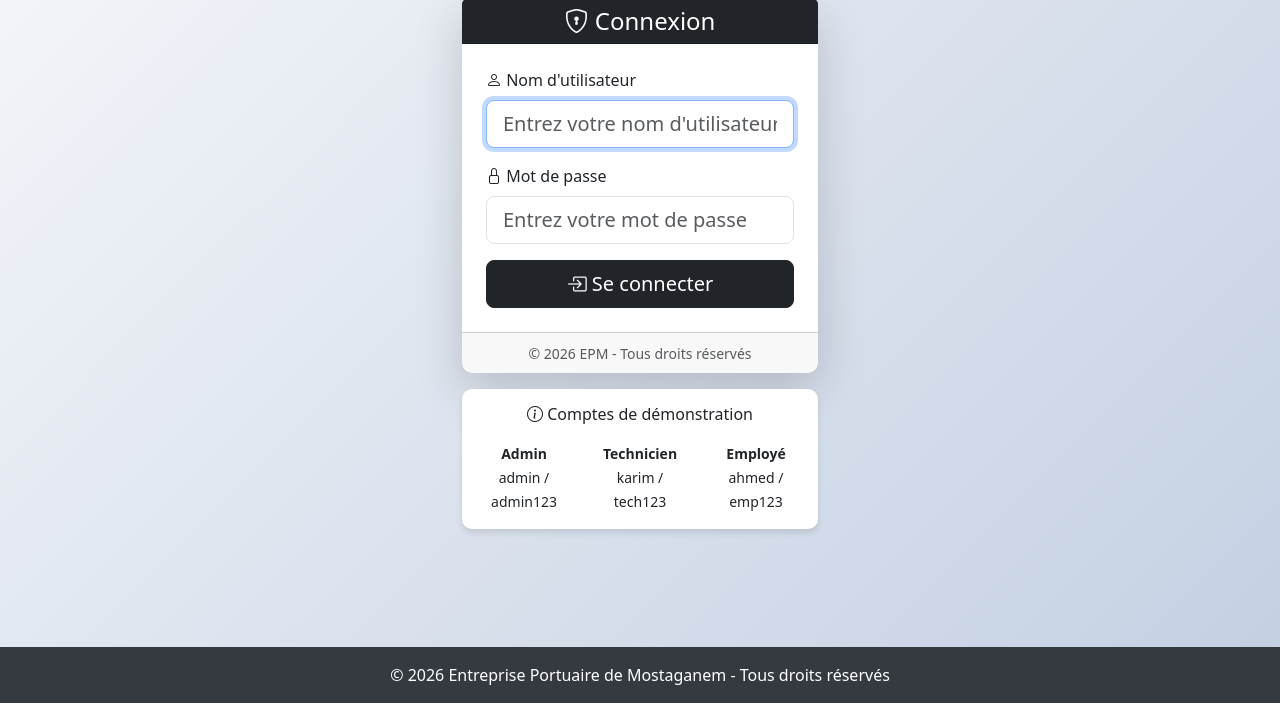
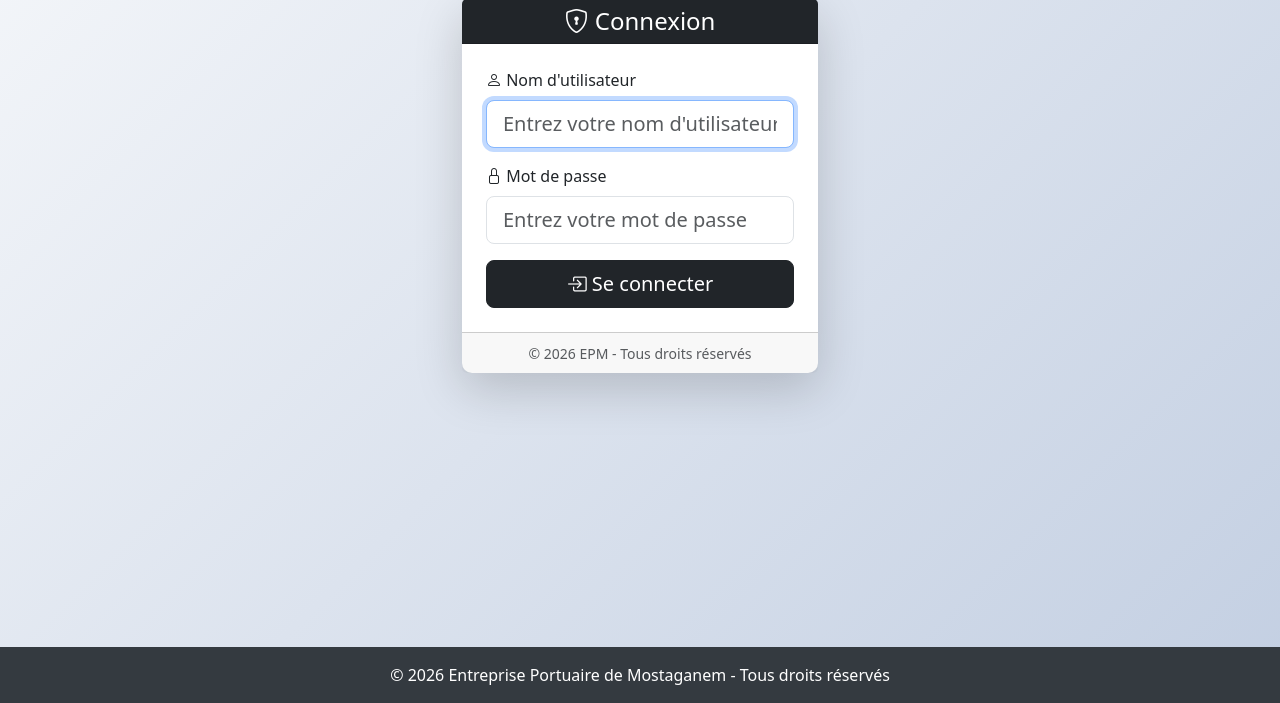
Before and after one commit to amiineee863/gestion-maintenance-inventaire-port-mostaganem, a Django app: template maintenance/templates/maintenance/login.html in a window 1280 px wide. Shown: the part 140-843 px from the top of the page. Run offline with Django 3.2, Linux system fonts and the light colour scheme; the template is opened without the code that fills it, so the values that code supplies are empty.

Commit message:
remove production stuff

```diff
--- a/maintenance/templates/maintenance/login.html
+++ b/maintenance/templates/maintenance/login.html
@@ -63,34 +63,8 @@
             </div>
         </div>
 
-        <!-- Comptes de démonstration -->
-        <div class="card mt-3">
-            <div class="card-body">
-                <h6 class="card-title text-center mb-3">
-                    <i class="bi bi-info-circle"></i> Comptes de démonstration
-                </h6>
-                <div class="row text-center">
-                    <div class="col-4">
-                        <small>
-                            <strong>Admin</strong><br>
-                            admin / admin123
-                        </small>
-                    </div>
-                    <div class="col-4">
-                        <small>
-                            <strong>Technicien</strong><br>
-                            karim / tech123
-                        </small>
-                    </div>
-                    <div class="col-4">
-                        <small>
-                            <strong>Employé</strong><br>
-                            ahmed / emp123
-                        </small>
-                    </div>
-                </div>
-            </div>
-        </div>
+
+
     </div>
 </div>
 {% endblock %}
```
